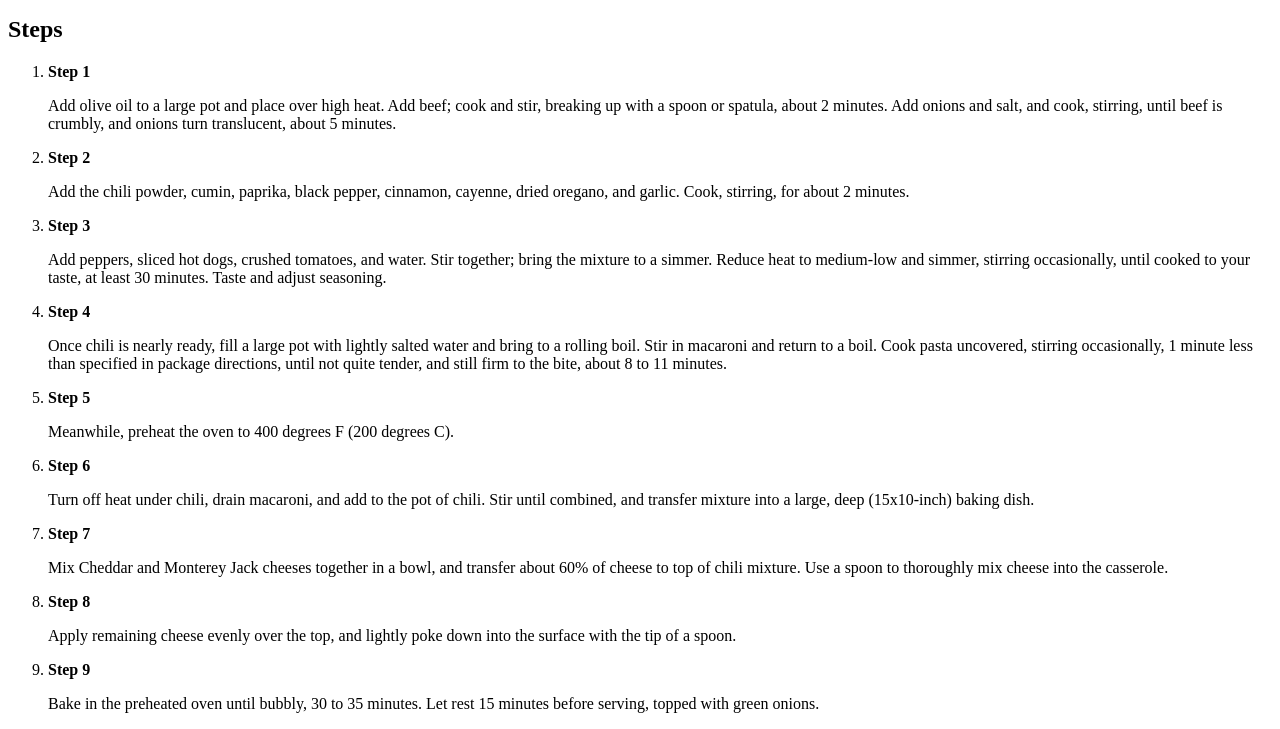
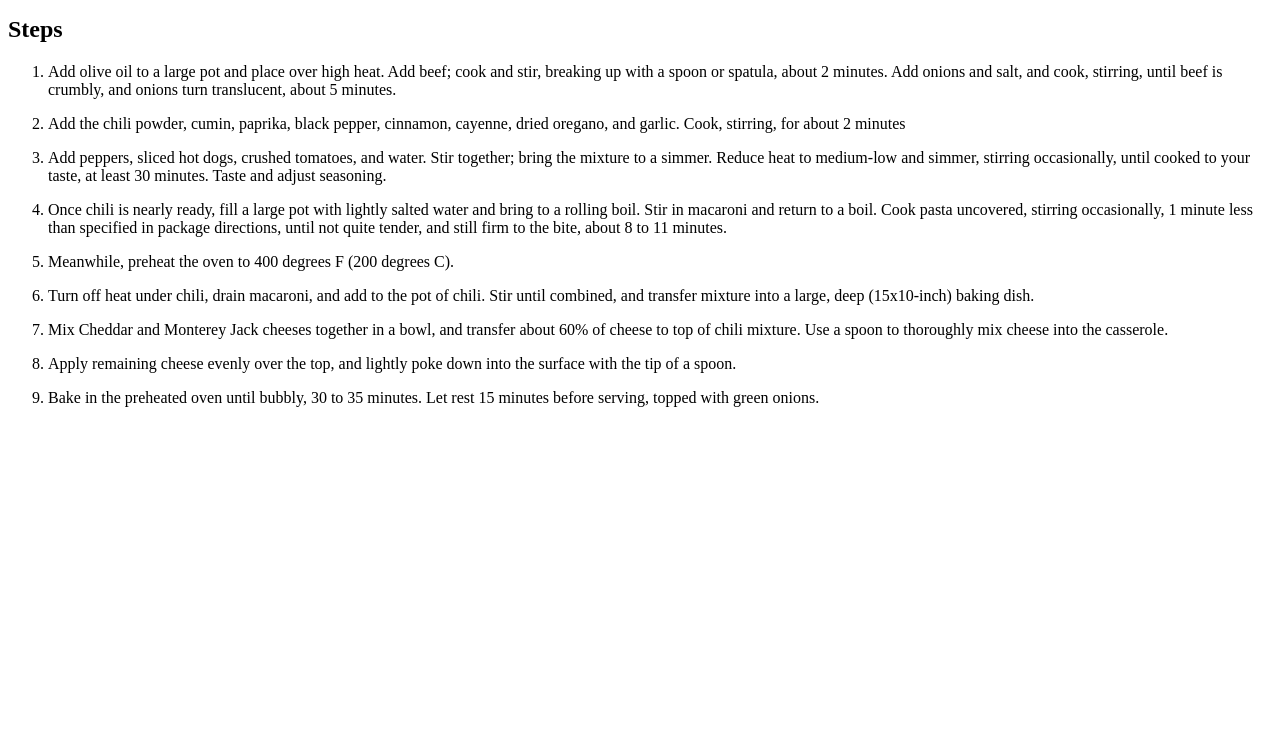
Before and after one commit to NeelsVS/odin-recipes, a plain HTML site: page odin-recipes/chili-dog-mac-and-cheese.html in a window 1280 px wide. Shown: the part 917-1646 px from the top of the page. After the commit the page ends 1340 px from the top, so only its background shows below. Drawn offline with Linux system fonts and the light colour scheme.

Commit message:
Remove step headings in Mac and cheese

```diff
--- a/odin-recipes/chili-dog-mac-and-cheese.html
+++ b/odin-recipes/chili-dog-mac-and-cheese.html
@@ -39,24 +39,23 @@
 
 <h2>Steps</h2>
     <ol>
-        <li><strong>Step 1</strong>
-            <p>Add olive oil to a large pot and place over high heat. Add beef; cook and stir, breaking up with a spoon or spatula, about 2 minutes. Add onions and salt, and cook, stirring, until beef is crumbly, and onions turn translucent, about 5 minutes.</p></li>
-        <li><strong>Step 2</strong>
-            <p>Add the chili powder, cumin, paprika, black pepper, cinnamon, cayenne, dried oregano, and garlic. Cook, stirring, for about 2 minutes.</p></li>
-        <li><strong>Step 3</strong>
-            <p>Add peppers, sliced hot dogs, crushed tomatoes, and water. Stir together; bring the mixture to a simmer. Reduce heat to medium-low and simmer, stirring occasionally, until cooked to your taste, at least 30 minutes. Taste and adjust seasoning. </p></li>
-        <li><strong>Step 4</strong>
-        <p>Once chili is nearly ready, fill a large pot with lightly salted water and bring to a rolling boil. Stir in macaroni and return to a boil. Cook pasta uncovered, stirring occasionally, 1 minute less than specified in package directions, until not quite tender, and still firm to the bite, about 8 to 11 minutes.</p></li>
-        <li><strong>Step 5</strong>
-        <p>Meanwhile, preheat the oven to 400 degrees F (200 degrees C).</p></li>
-        <li><strong>Step 6</strong>
-        <p>Turn off heat under chili, drain macaroni, and add to the pot of chili. Stir until combined, and transfer mixture into a large, deep (15x10-inch) baking dish.</p></li>
-        <li><strong>Step 7</strong>
-        <p>Mix Cheddar and Monterey Jack cheeses together in a bowl, and transfer about 60% of cheese to top of chili mixture. Use a spoon to thoroughly mix cheese into the casserole.</p></li>
-        <li><strong>Step 8</strong>
-        <p>Apply remaining cheese evenly over the top, and lightly poke down into the surface with the tip of a spoon.</p></li>
-        <li><strong>Step 9</strong>
-        <p>Bake in the preheated oven until bubbly, 30 to 35 minutes. Let rest 15 minutes before serving, topped with green onions.</p></li>
+        <li><p>Add olive oil to a large pot and place over high heat. Add beef; cook and stir, breaking up with a spoon or spatula, about 2 minutes. Add onions and salt, and cook, stirring, until beef is crumbly, and onions turn translucent, about 5 minutes.</p></li>
+
+        <li><p>Add the chili powder, cumin, paprika, black pepper, cinnamon, cayenne, dried oregano, and garlic. Cook, stirring, for about 2 minutes</p></li>
+
+        <li> <p>Add peppers, sliced hot dogs, crushed tomatoes, and water. Stir together; bring the mixture to a simmer. Reduce heat to medium-low and simmer, stirring occasionally, until cooked to your taste, at least 30 minutes. Taste and adjust seasoning. </p></li>
+
+        <li><p>Once chili is nearly ready, fill a large pot with lightly salted water and bring to a rolling boil. Stir in macaroni and return to a boil. Cook pasta uncovered, stirring occasionally, 1 minute less than specified in package directions, until not quite tender, and still firm to the bite, about 8 to 11 minutes.</p></li>
+
+        <li><p>Meanwhile, preheat the oven to 400 degrees F (200 degrees C).</p></li>
+
+        <li><p>Turn off heat under chili, drain macaroni, and add to the pot of chili. Stir until combined, and transfer mixture into a large, deep (15x10-inch) baking dish.</p></li>
+
+        <li><p>Mix Cheddar and Monterey Jack cheeses together in a bowl, and transfer about 60% of cheese to top of chili mixture. Use a spoon to thoroughly mix cheese into the casserole.</p></li>
+
+        <li><p>Apply remaining cheese evenly over the top, and lightly poke down into the surface with the tip of a spoon.</p></li>
+
+        <li><p>Bake in the preheated oven until bubbly, 30 to 35 minutes. Let rest 15 minutes before serving, topped with green onions.</p></li>
     </ol>
 
 
```
Also changed, not shown: odin-recipes/chiken-carbonara.html (+18 -0 lines).
